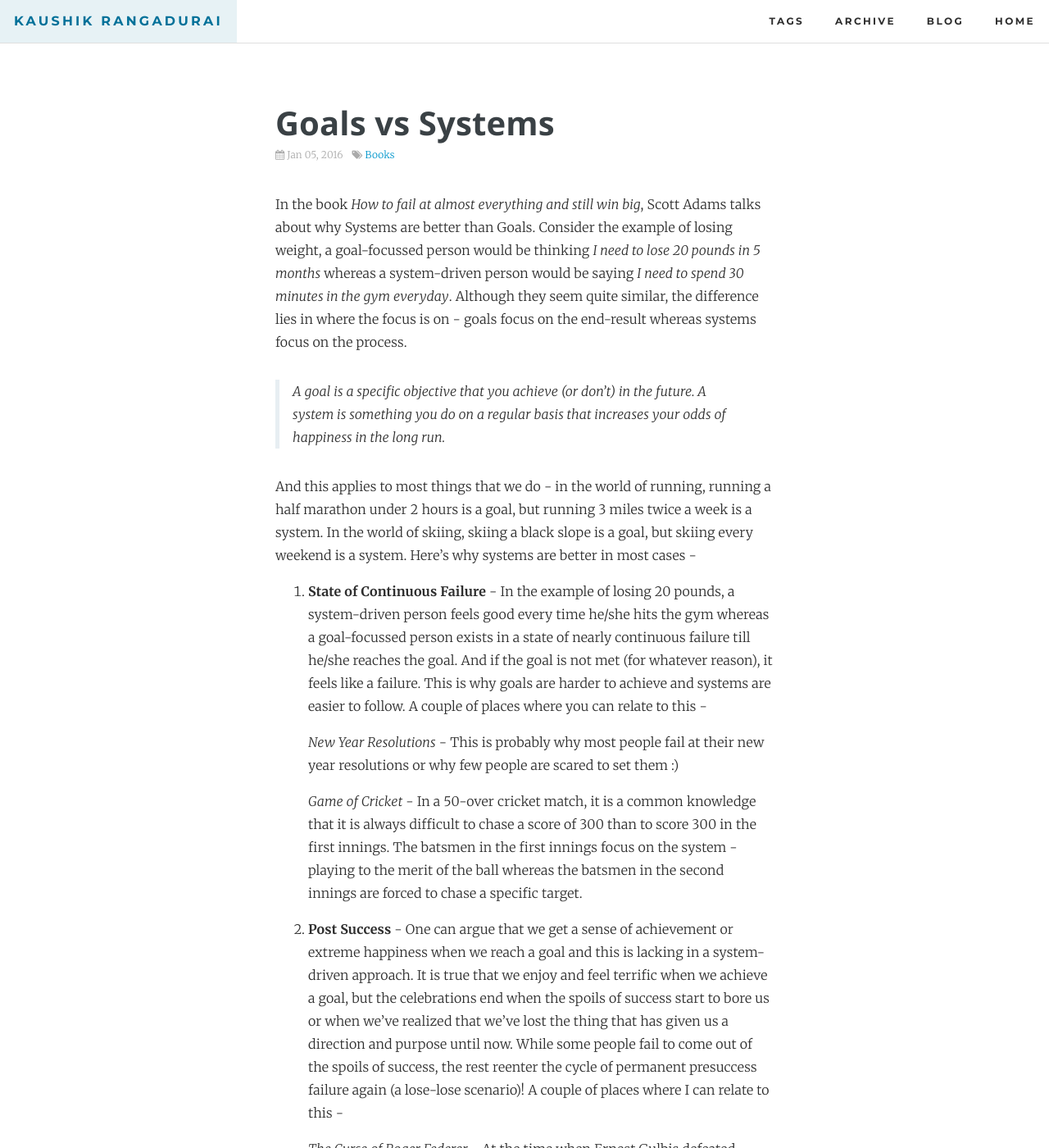
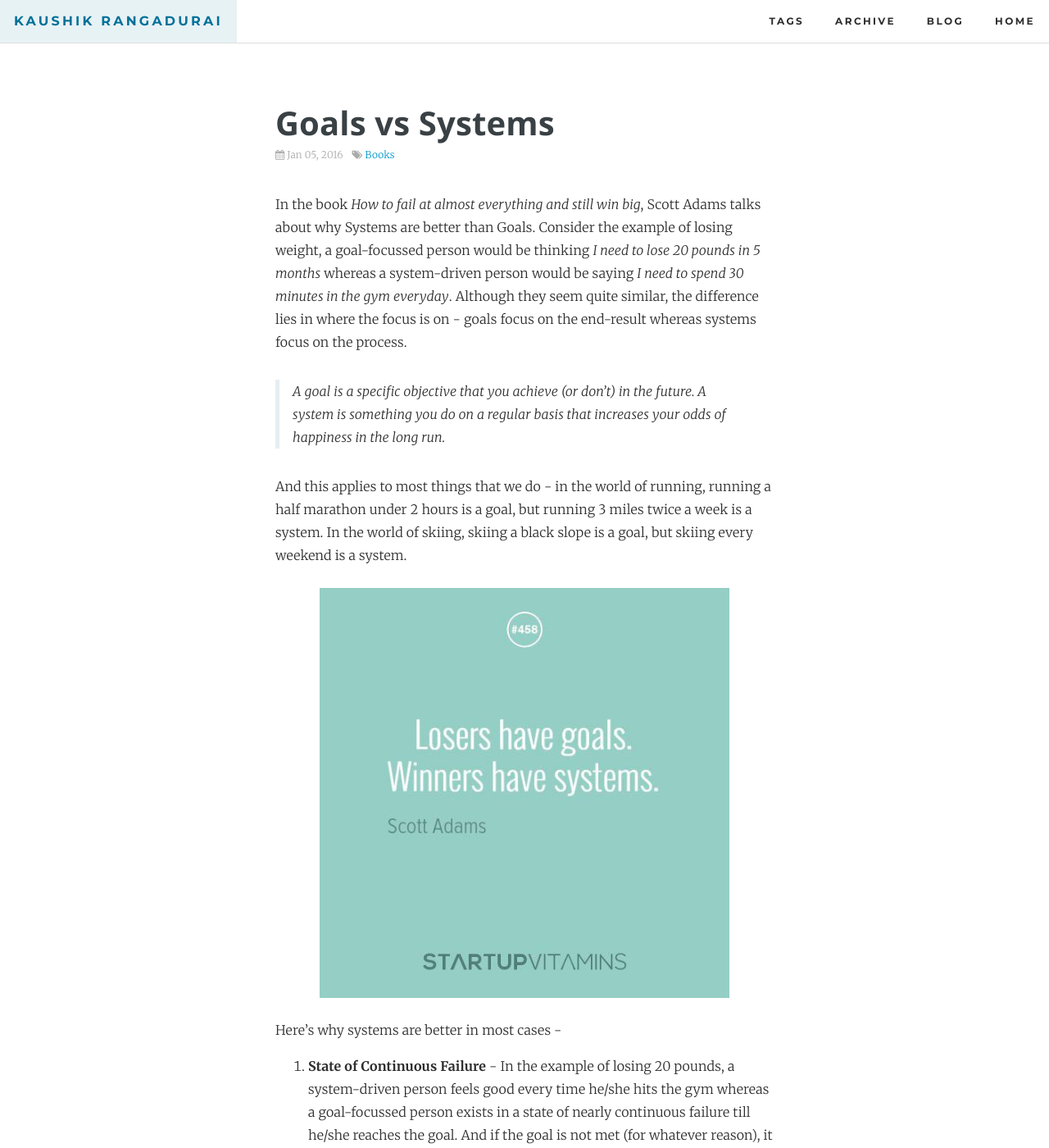
Before and after one commit to kaushik88/kaushik88.github.io, a Jekyll site: the page built from _posts/2016-01-05-goals-vs-systems.md, in a window 1280 px wide and 1400 px high. Shown: the whole window at 82% size. Built offline with Jekyll 4.4.1, drawn with Linux system fonts in a browser that asks for light colours; comment, search, counter and statistics services are not loaded.

Commit message:
Reordring

```diff
--- a/_posts/2016-01-05-goals-vs-systems.md
+++ b/_posts/2016-01-05-goals-vs-systems.md
@@ -12,7 +12,11 @@ In the book *How to fail at almost everything and still win big*, Scott Adams ta
 
 > A goal is a specific objective that you achieve (or don't) in the future. A system is something you do on a regular basis that increases your odds of happiness in the long run.
 
-And this applies to most things that we do - in the world of running, running a half marathon under 2 hours is a goal, but running 3 miles twice a week is a system. In the world of skiing, skiing a black slope is a goal, but skiing every weekend is a system. Here's why systems are better in most cases -
+And this applies to most things that we do - in the world of running, running a half marathon under 2 hours is a goal, but running 3 miles twice a week is a system. In the world of skiing, skiing a black slope is a goal, but skiing every weekend is a system.
+
+{% include figure.html path="blog/personal/goals-vs-systems.jpg" alt="Goals vs systems" %}
+
+Here's why systems are better in most cases -
 
 1. **State of Continuous Failure** - In the example of losing 20 pounds, a system-driven person feels good every time he/she hits the gym whereas a goal-focussed person exists in a state of nearly continuous failure till he/she reaches the goal. And if the goal is not met (for whatever reason), it feels like a failure. This is why goals are harder to achieve and systems are easier to follow. A couple of places where you can relate to this -
 
@@ -26,6 +30,4 @@ And this applies to most things that we do - in the world of running, running a
 
 	*The IIT success* - I've always wondered how someone after cracking the IIT entrance exam (one of the toughest exams for Undergrad education in India), performs so poorly in the first semester or in some cases, the entire 4 years of undergrad. I'm sure there are various reasons for failure to set goals soon enough is definitely one of them.
 
-{% include figure.html path="blog/personal/goals-vs-systems.jpg" alt="Goals vs systems" %}
-
 The ideal thing to do is to set a realistic goal and focus on the system (not thinking about the goal often) but I've seen very few people do this consistently. Mark Zuckerberg sets yearly goals and achieves them, Elon Musk achieves his audacious 10 year goals but I believe they are the exceptions and not the norms. For the rest of us, as Scott Adams bluntly puts it, *Goals are for losers*.
```
